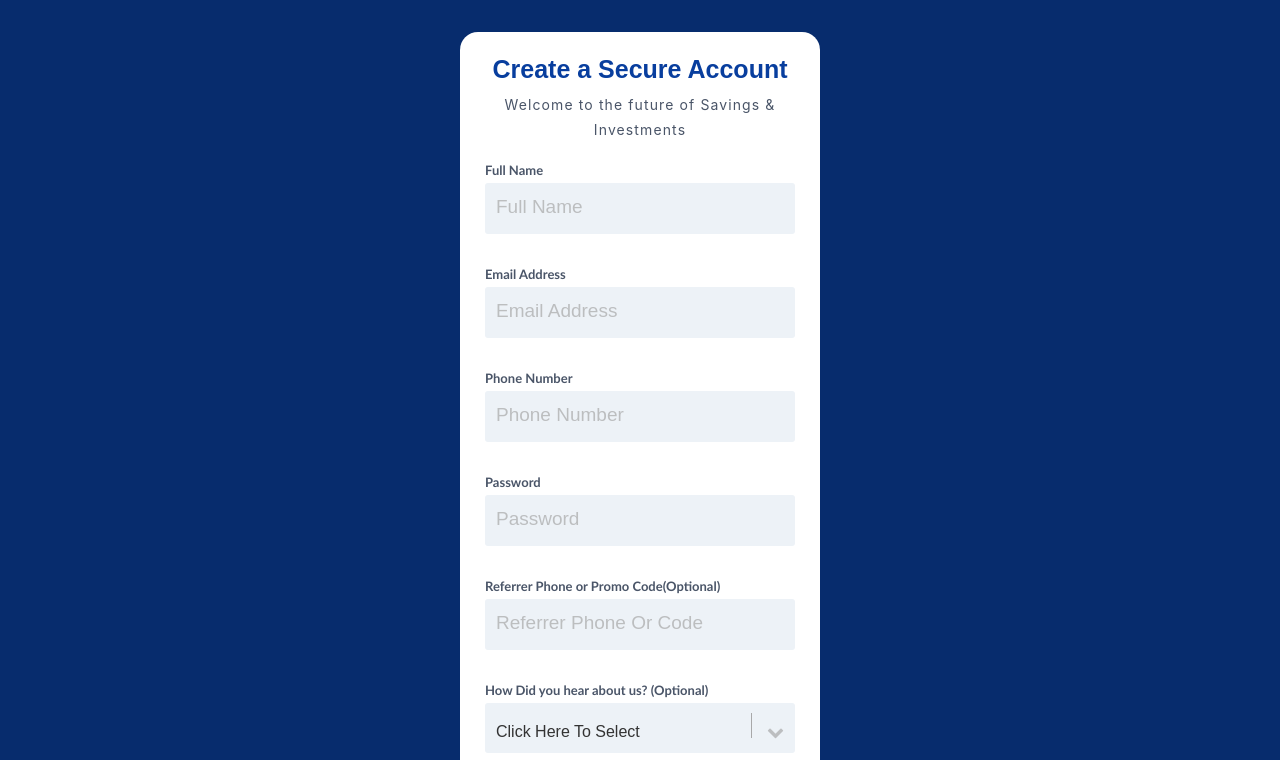
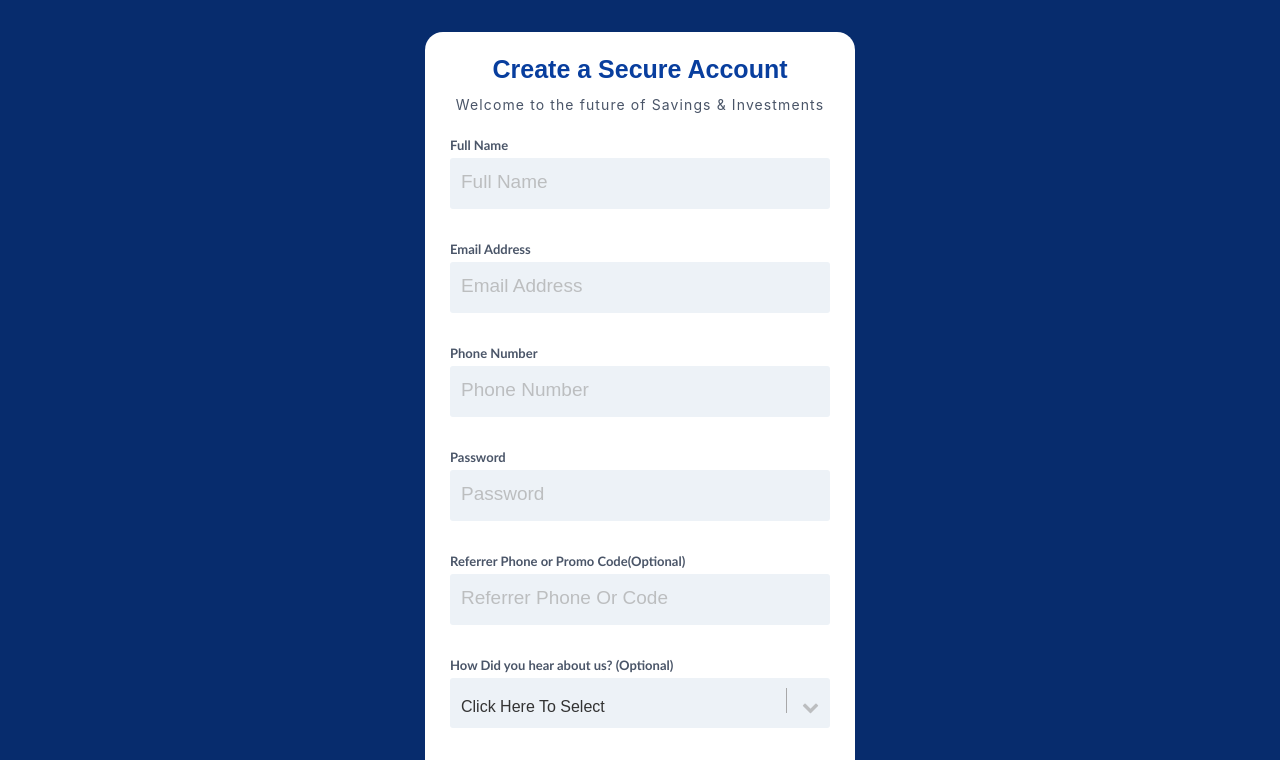
Before and after one commit to slyde619/Sign-Up-Page, a plain HTML site: page index.html in a window 1280 px wide. Shown: the part 366-1126 px from the top of the page. Drawn offline with Linux system fonts and the light colour scheme.

Commit message:
Update style.css

```diff
--- a/style.css
+++ b/style.css
@@ -32,7 +32,7 @@ a{
 
 
 #container{
-    max-width: 460px;
+    max-width: 530px;
     margin: auto;
     padding: 50px;
 
```
